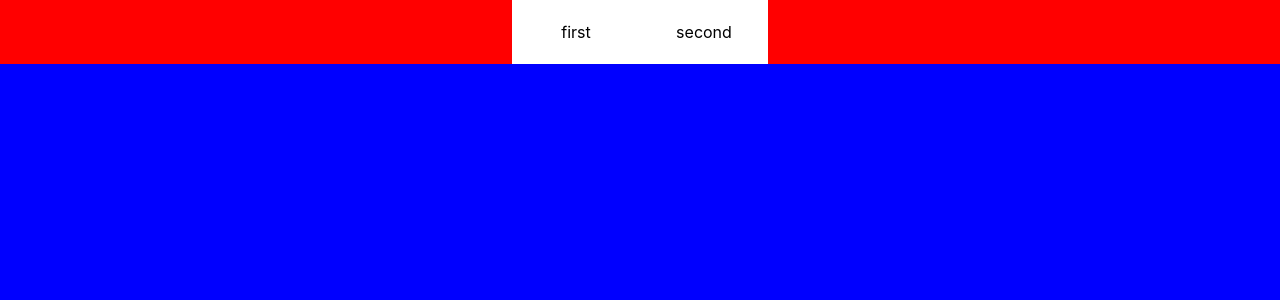
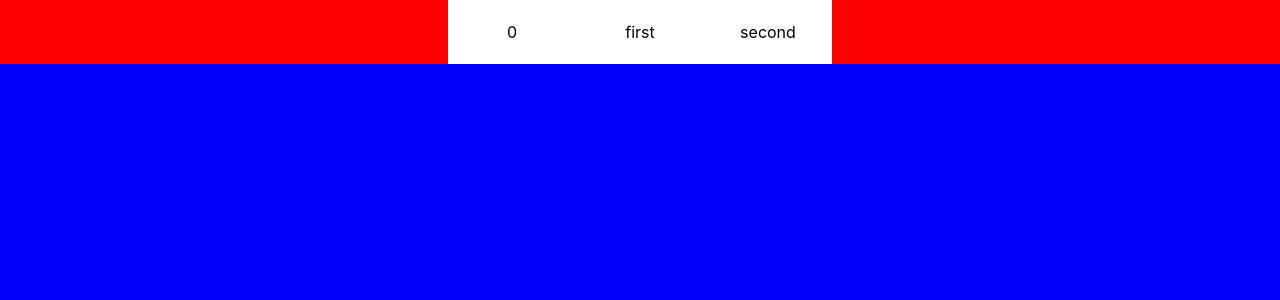
Before and after one commit to mityabeldii/mvJS, a React (Create React App) app in the folder landing-template/: page / in a window 1280 px wide. Shown: the top 300 px of the page. Built offline with nearby package versions, Linux system fonts and the light colour scheme.

Commit message:
added state for current page

```diff
--- a/landing-template/src/App.js
+++ b/landing-template/src/App.js
@@ -14,18 +14,18 @@ let screens = [
 ]
 
 let App = () => {
+    let [currentScreen, setCurrentScreen] = useState(0)
     return (
         <Wrapper>
             <Header>
+                <MenuItem>{currentScreen}</MenuItem>
                 {
                     screens.map((i, index) => {
                         return (
                             <MenuItem
                                 key={index}
                                 color={i.color}
-                                onClick={() => {
-
-                                }}
+                                onClick={() => { setCurrentScreen(index) }}
                             >
                                 {i.name}
                             </MenuItem>
```
